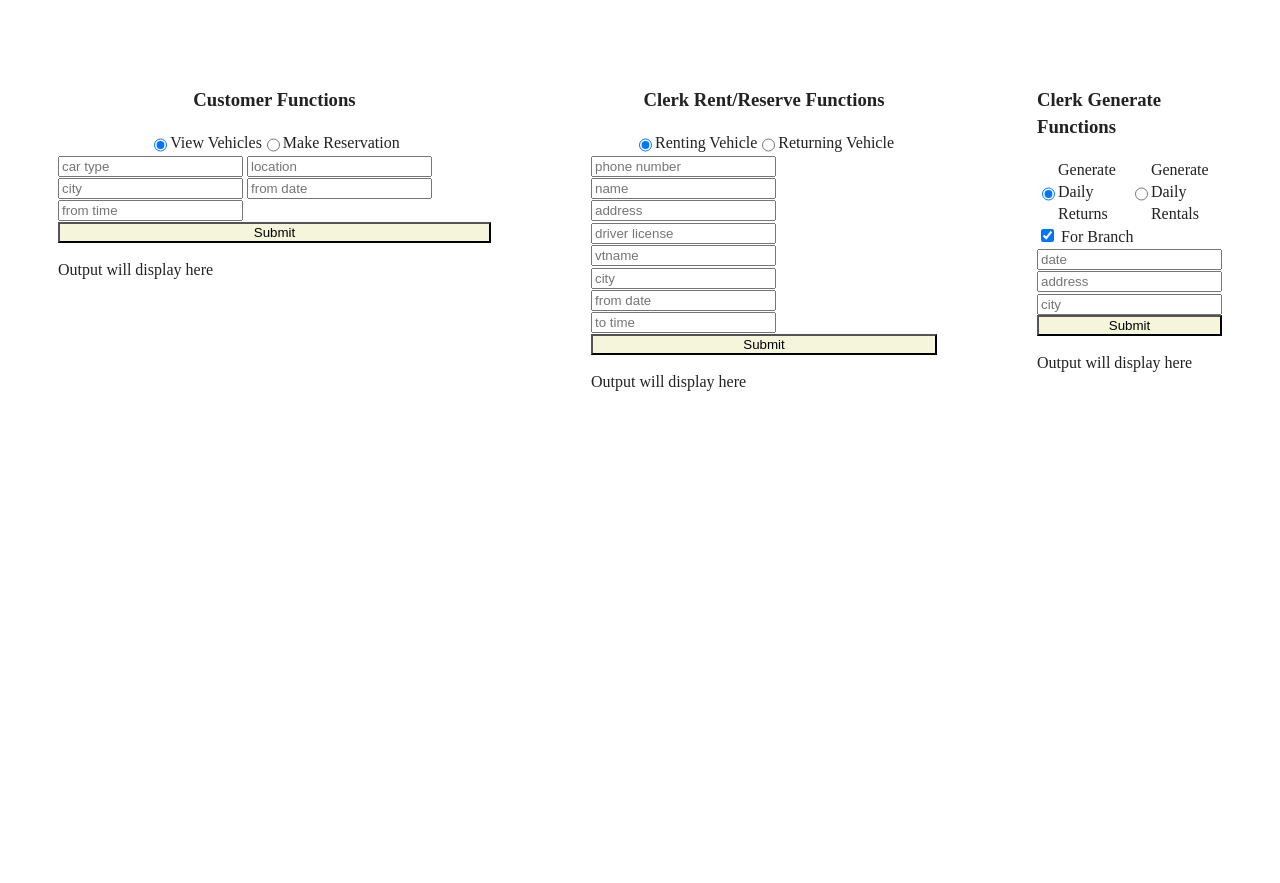
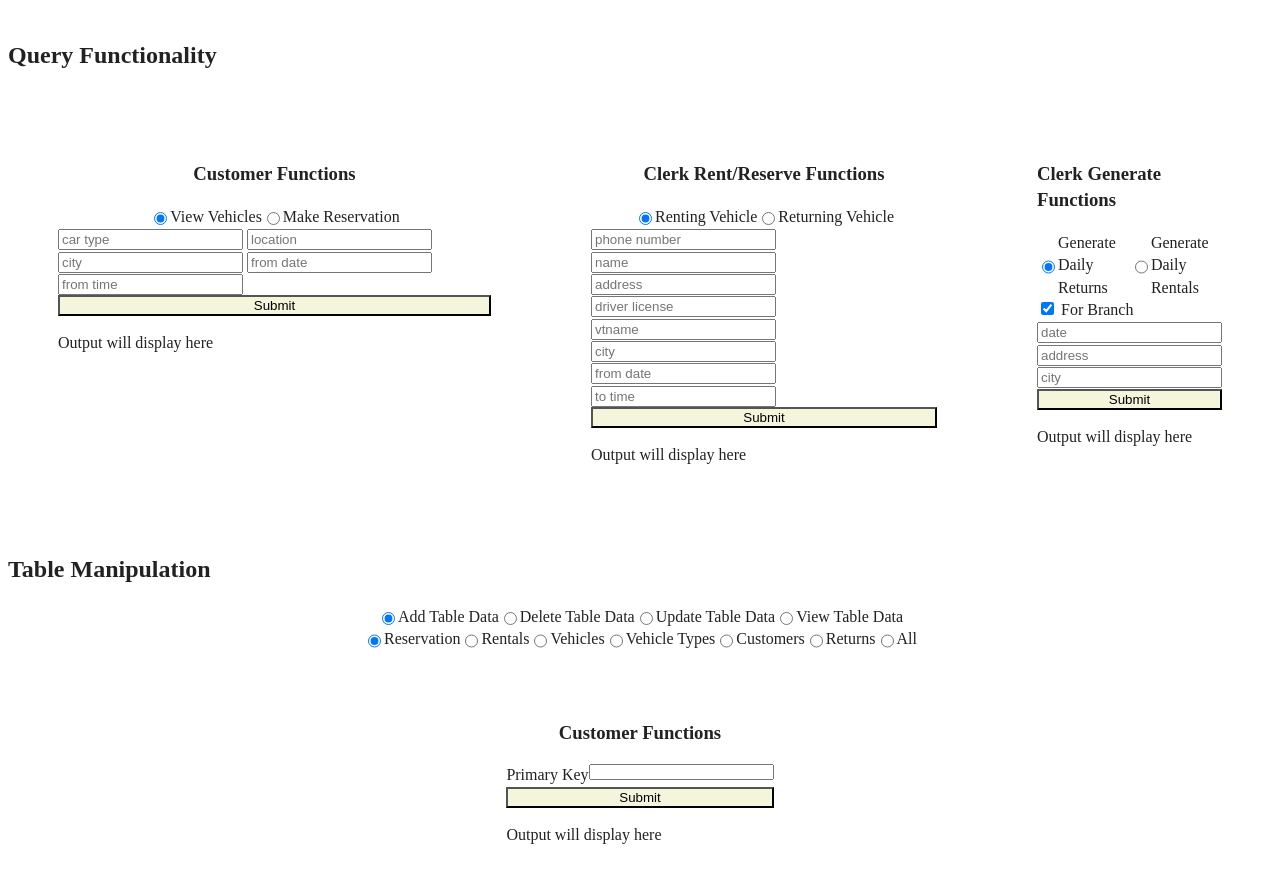
Before and after one commit to jarhun88/304DatabaseProject, a plain HTML site: page index.html in a window 1280 px wide. Shown: the part 77-960 px from the top of the page. Before the commit the page ends 800 px from the top, so only its background shows below. Drawn offline with nearby package versions, Linux system fonts and the light colour scheme.

Commit message:
added html table manipulation section

```diff
--- a/index.html
+++ b/index.html
@@ -17,13 +17,16 @@
   <div class="title">
     <h1>Welcome to the Vehicle SuperRent System</h1>
   </div>
-  <div class="page-box">
+  <div class="subtitle">
+      <h2>Query Functionality</h2>
+  </div>
+
     <div class="user-type-box">
-
       <div class="function-box">
         <div class="function-title">
             <h3>Customer Functions</h3>
         </div>
+
         <form class="radio-form">
           <input id="view-vehicles" type="radio" name="input" value="male" checked> View Vehicles
           <input id="make-reservation" type="radio" name="input" value="female"> Make Reservation
@@ -115,8 +118,43 @@
         <p id="generate-output" name="result">Output will display here</p>
       </div>
     </div>
-  </div>
 
+    <!--End of Functions Segment -->
+
+    <div class="subtitle">
+        <h2>Table Manipulation</h2>
+    </div>
+    <form class="radio-form">
+        <input id="add" type="radio" name="input" value="male" checked> Add Table Data
+        <input id="delete" type="radio" name="input"> Delete Table Data
+        <input id="update" type="radio" name="input"> Update Table Data
+        <input id="view" type="radio" name="input"> View Table Data
+    </form>
+    <form class="radio-form">
+        <input id="reservation" type="radio" name="input" checked> Reservation
+        <input id="rentals" type="radio" name="input"> Rentals
+        <input id="vehicles" type="radio" name="input"> Vehicles
+        <input id="vehicleTypes" type="radio" name="input"> Vehicle Types
+        <input id="customer" type="radio" name="input" value="male" > Customers
+        <input id="returns" type="radio" name="input"> Returns
+        <input id="all" type="radio" name="input"> All
+    </form>
+
+
+    <div class="user-type-box">
+        <div class="function-box">
+          <div class="function-title">
+              <h3>Customer Functions</h3>
+          </div>
+
+          <div class="primary-key">
+            <div id="pk-title">Primary Key</div>
+            <input class="key-input" type="text" id="pk-input">
+          </div>
+
+          <button class="button" id="customer-button" type="button">Submit</button>
+          <p id="customer-output"name="result">Output will display here</p>
+        </div>
 </body>
 
 </html>
--- a/main.css
+++ b/main.css
@@ -35,3 +35,11 @@ html {
   background-color: beige;
   text-align: center;
 }
+
+.primary-key {
+  display: flex;
+}
+
+.key-input {
+  height: 10px;
+}
```
Also changed, not shown: 11 other files.
